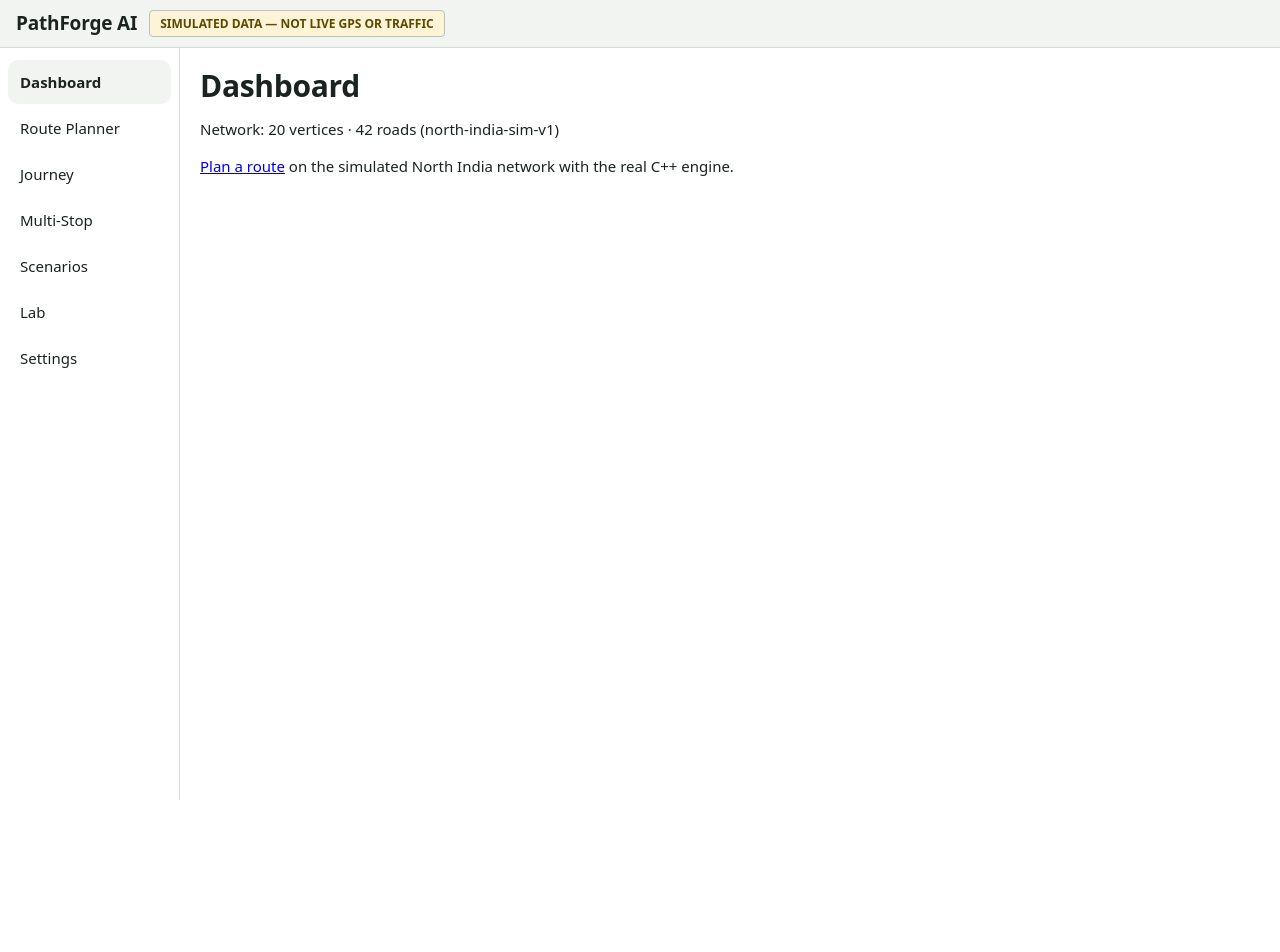
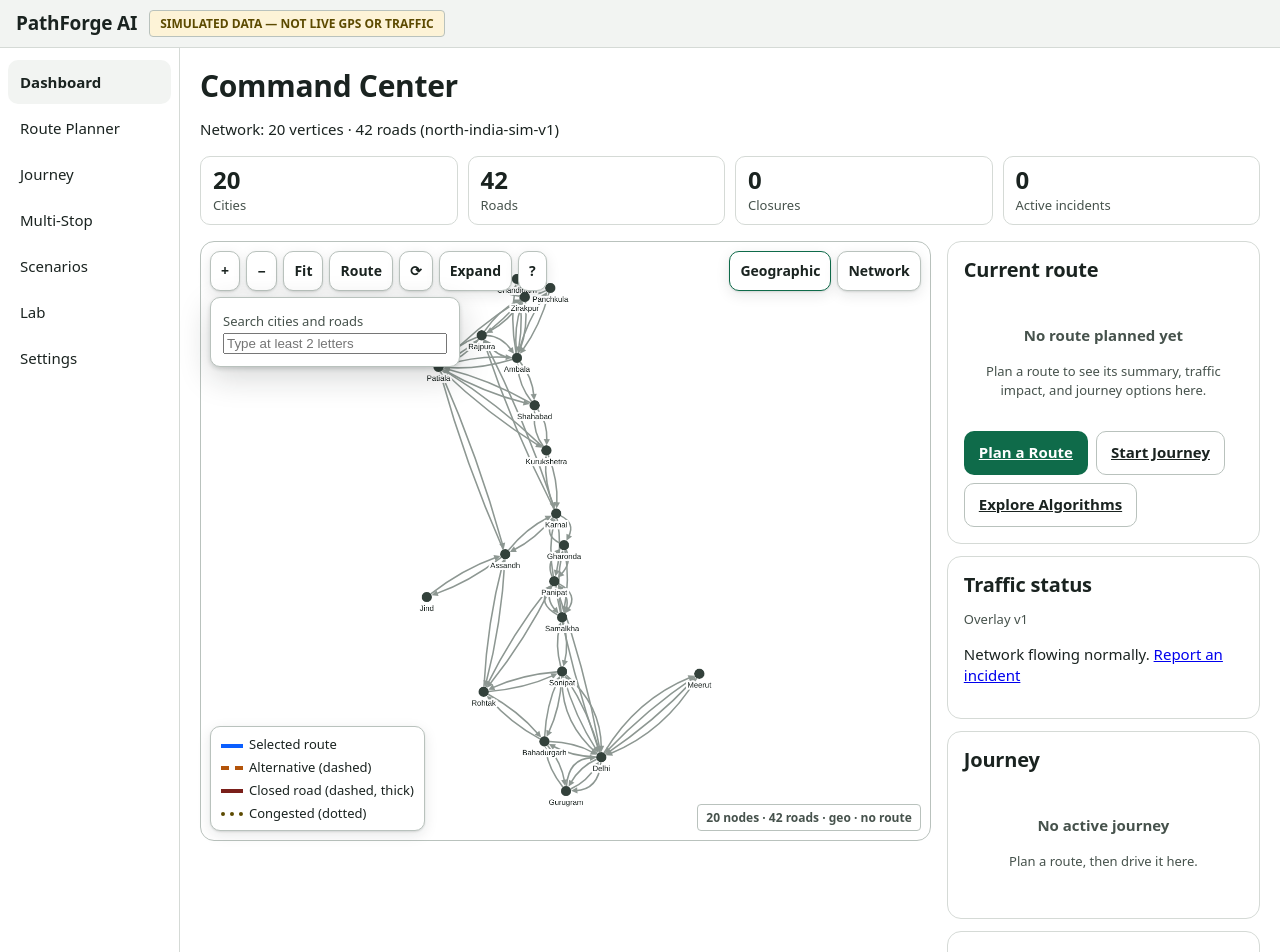
Before and after one commit to bhardwajraghav127-cloud/-PathForge-AI, a React (Vite) app in the folder frontend/: page / in a window 1280 px wide. Shown: the top 952 px of the page. Before the commit the page ends 800 px from the top, so only its background shows below. Built offline with nearby package versions, Linux system fonts and the light colour scheme.

Commit message:
U3: dashboard command center
- Metrics row, current-route summary, traffic status, journey status,
  recent decisions, 3 engine entry cards, live map overview with O/D

```diff
--- a/frontend/src/pages/pages.tsx
+++ b/frontend/src/pages/pages.tsx
@@ -1,17 +1,127 @@
 import { Link } from 'react-router-dom';
-import { useNetwork } from '../store';
+import MapView from '../components/MapView';
+import { Chip, EmptyState, Metric } from '../components/ui';
+import { formatInr, formatMetres, formatSeconds, vertexName } from '../data/dataset';
+import { useSim } from '../simulation';
+import { useNetwork, useRoute } from '../store';
+import { useTraffic } from '../traffic';
 
 export function Dashboard() {
   const { vertexCount, roadCount } = useNetwork();
+  const facts = useRoute((s) => s.facts);
+  const params = useRoute((s) => s.params);
+  const incidents = useTraffic((s) => s.incidents);
+  const closures = useTraffic((s) => s.closures);
+  const version = useTraffic((s) => s.version);
+  const simStatus = useSim((s) => s.status);
+  const simPos = useSim((s) => s.pos);
+  const planArcs = useSim((s) => s.planArcs);
+  const history = useSim((s) => s.history);
+
+  const arcIds = facts?.found ? facts.arcs.map((a) => a.arcId) : [];
+  const progress = planArcs.length === 0 ? 0
+    : Math.min(1, (simPos.arcIdx + simPos.fracPermille / 1000) / planArcs.length);
+  const journeyActive = simStatus === 'running' || simStatus === 'paused';
+
   return (
     <div>
-      <h2>Dashboard</h2>
+      <h2>Command Center</h2>
       <p data-testid="network-counts">
         Network: {vertexCount} vertices · {roadCount} roads (north-india-sim-v1)
       </p>
-      <p>
-        <Link to="/route">Plan a route</Link> on the simulated North India network with the real C++ engine.
-      </p>
+
+      <div className="pf-metrics" data-testid="dash-metrics">
+        <Metric value={String(vertexCount)} label="Cities" testid="dash-metric-cities" />
+        <Metric value={String(roadCount)} label="Roads" testid="dash-metric-roads" />
+        <Metric value={String(closures.length)} label="Closures" testid="dash-metric-closures" />
+        <Metric value={String(incidents.length)} label="Active incidents" testid="dash-metric-incidents" />
+      </div>
+
+      <div className="pf-workspace" style={{ marginTop: 16 }}>
+        <div className="pf-map-wrap">
+          <MapView routeArcIds={arcIds} originId={params?.source ?? null} destId={params?.target ?? null}
+            statsExtra={facts?.found ? `${facts.arcs.length} arcs on route` : 'no route'} />
+        </div>
+        <div className="pf-panel">
+          <section className="pf-card" aria-label="Current route" data-testid="dash-route-summary">
+            <h2>Current route</h2>
+            {facts?.found && params ? (
+              <div>
+                <p>
+                  <strong>{vertexName(params.source)} → {vertexName(params.target)}</strong>{' '}
+                  <Chip tone="ok" testid="dash-route-chip">{facts.arcs.length} segments</Chip>
+                </p>
+                <dl className="pf-facts">
+                  <dt>Time</dt><dd>{formatSeconds(facts.timeS)}</dd>
+                  <dt>Distance</dt><dd>{formatMetres(facts.distanceM)}</dd>
+                  <dt>Toll</dt><dd>{formatInr(facts.tollInr)}</dd>
+                  <dt>Delay</dt><dd>{formatSeconds(facts.delayS)}</dd>
+                </dl>
+                <p><Link to="/route">Refine in Route Planner</Link></p>
+              </div>
+            ) : (
+              <EmptyState title="No route planned yet"
+                hint="Plan a route to see its summary, traffic impact, and journey options here."
+                testid="dash-route-empty" />
+            )}
+            <div className="pf-row">
+              <Link className="pf-btn primary" to="/route" data-testid="dash-entry-route">Plan a Route</Link>
+              <Link className="pf-btn" to="/journey" data-testid="dash-entry-journey">Start Journey</Link>
+              <Link className="pf-btn" to="/lab" data-testid="dash-entry-lab">Explore Algorithms</Link>
+            </div>
+          </section>
+
+          <section className="pf-card" aria-label="Traffic status" data-testid="dash-traffic">
+            <h2>Traffic status</h2>
+            <p className="pf-meta">Overlay v{version}</p>
+            {incidents.length === 0 && closures.length === 0 ? (
+              <p>Network flowing normally. <Link to="/route">Report an incident</Link></p>
+            ) : (
+              <ul>
+                {incidents.map((i) => (
+                  <li key={i.id}>{i.id}: {i.kind} on {i.road} ({i.dir})</li>
+                ))}
+                {closures.map((c) => (
+                  <li key={c}>Road {c}: CLOSED</li>
+                ))}
+              </ul>
+            )}
+          </section>
+
+          <section className="pf-card" aria-label="Journey status" data-testid="dash-journey">
+            <h2>Journey</h2>
+            {journeyActive || simStatus === 'completed' ? (
+              <div>
+                <p>
+                  <Chip tone={simStatus === 'completed' ? 'ok' : 'info'}>{simStatus}</Chip>{' '}
+                  {(progress * 100).toFixed(1)}% · {formatSeconds(simPos.simTimeS)} elapsed
+                </p>
+                <p className="pf-meta">On {simPos.arcId || '—'} @ {simPos.fracPermille}‰</p>
+                <p><Link to="/journey">Open Journey Simulator</Link></p>
+              </div>
+            ) : (
+              <EmptyState title="No active journey"
+                hint={facts?.found ? 'A route is ready — start the simulator.' : 'Plan a route, then drive it here.'}
+                testid="dash-journey-empty" />
+            )}
+          </section>
+
+          <section className="pf-card" aria-label="Recent decisions" data-testid="dash-decisions">
+            <h2>Recent decisions</h2>
+            {history.length === 0 ? (
+              <EmptyState title="No decisions recorded"
+                hint="Stay/accept choices during journeys appear here."
+                testid="dash-decisions-empty" />
+            ) : (
+              <ul>
+                {history.slice(-4).reverse().map((h, i) => (
+                  <li key={i}>{h.kind} @ {formatSeconds(h.simTimeS)}: {h.detail}</li>
+                ))}
+              </ul>
+            )}
+          </section>
+        </div>
+      </div>
     </div>
   );
 }
```
